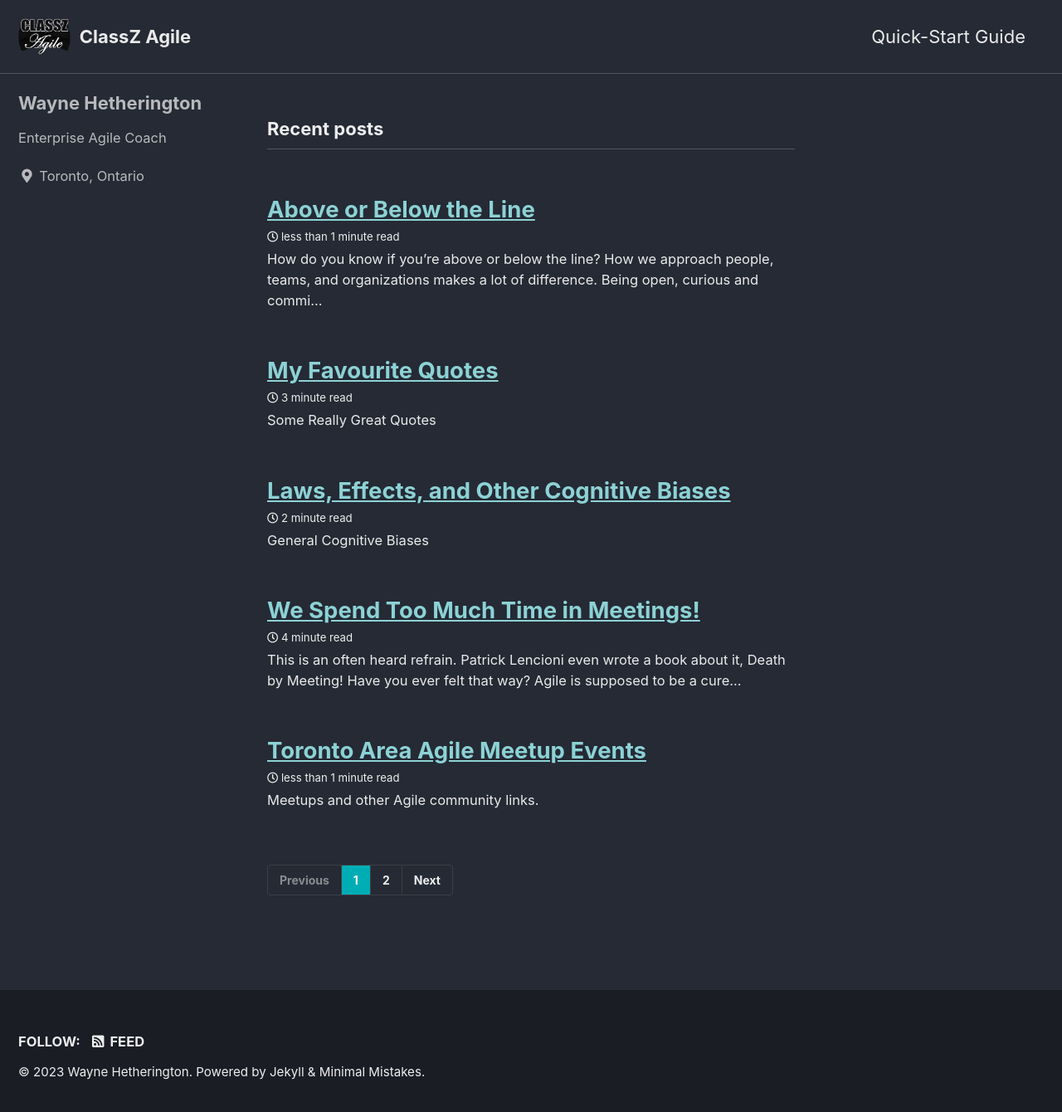
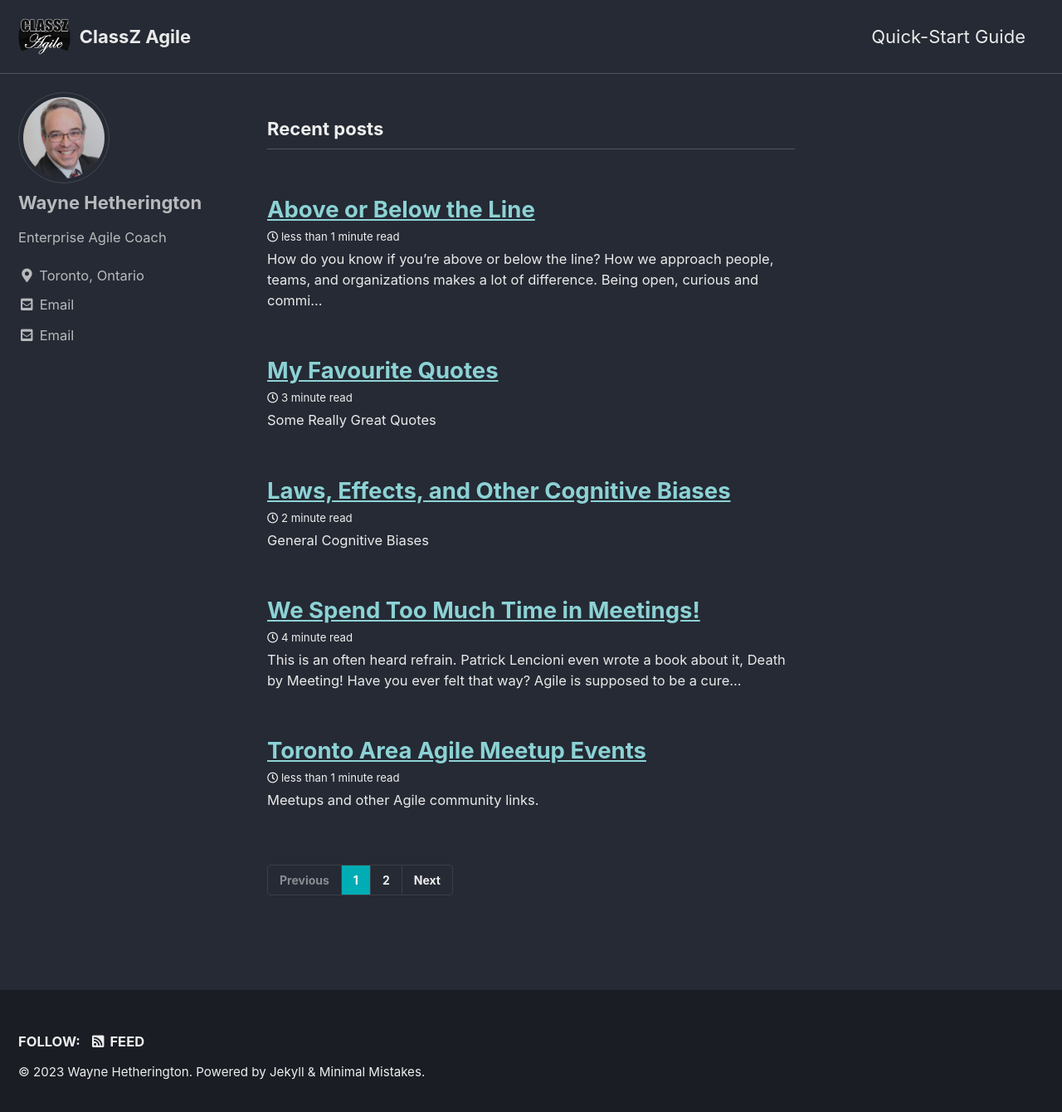
Before and after one commit to waynehet/classz.github.io, a Jekyll site: the page built from index.html, in a window 1280 px wide and 1347 px high. Shown: the top 1340 px of the window at 83% size. Built offline with Jekyll 4.4.1, drawn with Linux system fonts in a browser that asks for light colours; cached includes are drawn as plain includes; the list of posts is cut into pages by our own code.

Commit message:
added profile photo

```diff
--- a/_config.yml
+++ b/_config.yml
@@ -105,14 +105,14 @@ analytics:
 # Site Author
 author:
   name             : "Wayne Hetherington"
-  avatar           : # path of avatar image, e.g. "/assets/images/bio-photo.jpg"
+  avatar           : "/assets/profile_photo.png"
   bio              : "Enterprise Agile Coach"
   location         : "Toronto, Ontario"
-  email            :
+  email            : "waynehet@gmail.com"
   links:
     - label: "Email"
       icon: "fas fa-fw fa-envelope-square"
-      # url: "mailto:your.name@email.com"
+      url: "mailto:waynehet@gmail.com"
     - label: "Website"
       icon: "fas fa-fw fa-link"
       # url: "https://your-website.com"
```
Also changed, not shown: assets/profile_photo.png (added).
